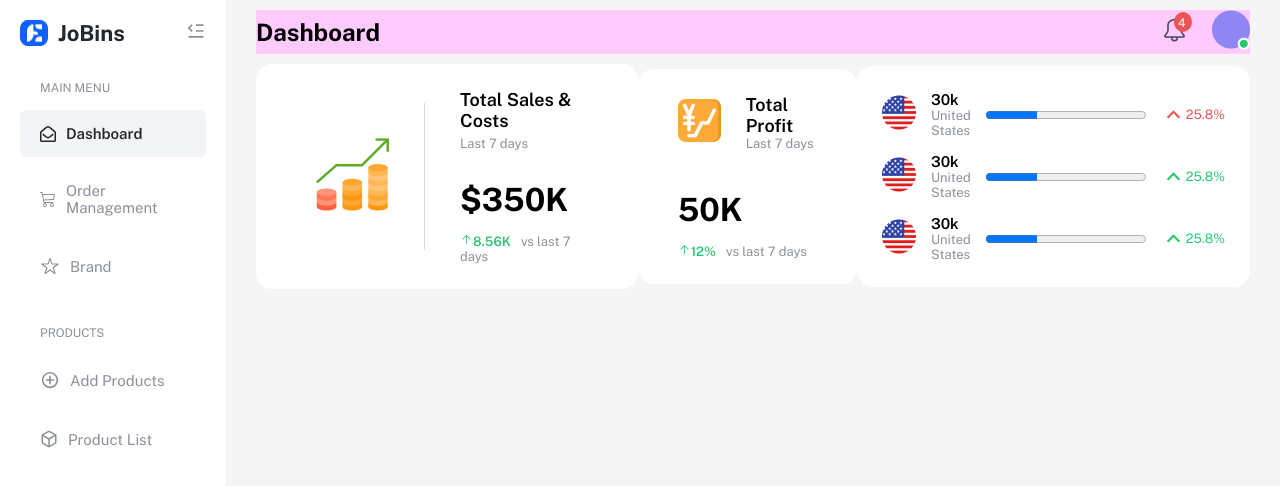
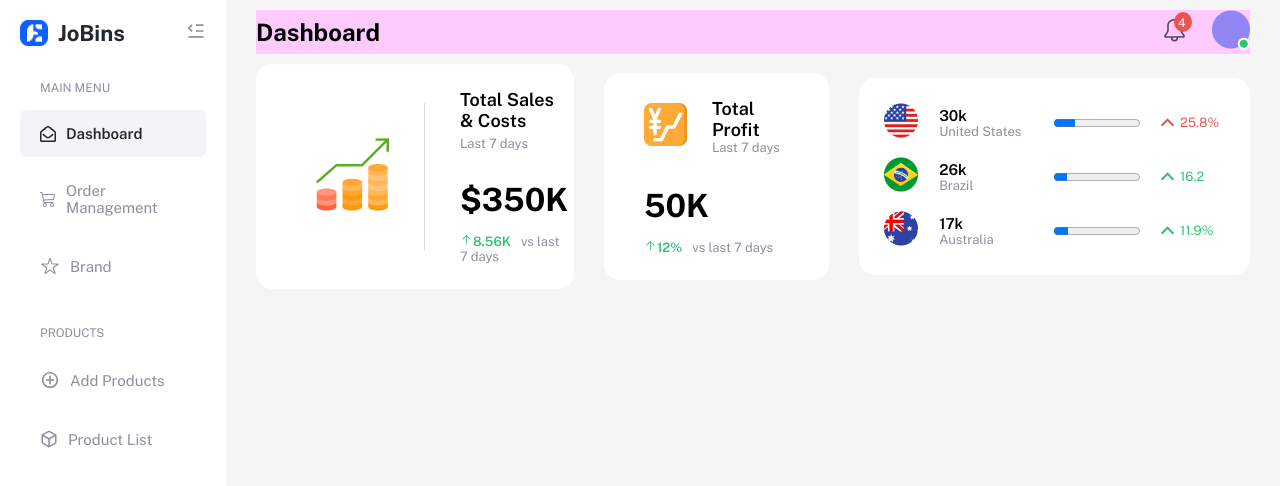
Before and after one commit to sanishkarkee/jobins-frontend-challenge, a React (Vite) app: page / in a window 1280 px wide. Shown: the top 486 px of the page. Built offline with nearby package versions, Linux system fonts and the light colour scheme.

Commit message:
total sales and costs section completed

```diff
--- a/src/components/SalesCosts/SalesCosts.jsx
+++ b/src/components/SalesCosts/SalesCosts.jsx
@@ -71,7 +71,7 @@ const SalesCosts = () => {
                     <p>United States</p>
                   </div>
                   <div className='progress-bar'>
-                    <progress id='file' value='32' max='100'></progress>
+                    <progress id='file' value='25' max='100'></progress>
                   </div>
                   <div className='inc-dec'>
                     <p>
@@ -83,38 +83,38 @@ const SalesCosts = () => {
 
                 <div className='country-item'>
                   <div className='country-img'>
-                    <img src='/assets/salescosts/usa.png' alt='' />
+                    <img src='/assets/salescosts/brazil.png' alt='' />
                   </div>
                   <div className='country-name'>
-                    <h6>30k</h6>
-                    <p>United States</p>
+                    <h6>26k</h6>
+                    <p>Brazil</p>
                   </div>
                   <div className='progress-bar'>
-                    <progress id='file' value='32' max='100'></progress>
+                    <progress id='file' value='16' max='100'></progress>
                   </div>
                   <div className='inc-dec'>
                     <p>
                       <RiArrowUpSLine size={25} />
-                      25.8%
+                      16.2
                     </p>
                   </div>
                 </div>
 
                 <div className='country-item'>
                   <div className='country-img'>
-                    <img src='/assets/salescosts/usa.png' alt='' />
+                    <img src='/assets/salescosts/australia.png' alt='' />
                   </div>
                   <div className='country-name'>
-                    <h6>30k</h6>
-                    <p>United States</p>
+                    <h6>17k</h6>
+                    <p>Australia</p>
                   </div>
                   <div className='progress-bar'>
-                    <progress id='file' value='32' max='100'></progress>
+                    <progress id='file' value='17' max='100'></progress>
                   </div>
                   <div className='inc-dec'>
                     <p>
                       <RiArrowUpSLine size={25} />
-                      25.8%
+                      11.9%
                     </p>
                   </div>
                 </div>
--- a/src/components/SalesCosts/SalesCosts.scss
+++ b/src/components/SalesCosts/SalesCosts.scss
@@ -25,10 +25,12 @@ h6 {
   .sales-costs-wrapper {
     display: flex;
     align-items: center;
-    // justify-content: space-between;
+    gap: 3%;
 
     .total-sales-costs-block {
       @include background-radius;
+
+      width: 32%;
 
       .inner {
         padding: 25px;
@@ -74,6 +76,7 @@ h6 {
     .total-profit-block {
       @include background-radius;
       padding-inline: 15px;
+      width: 20%;
 
       .inner {
         padding: 25px;
@@ -88,7 +91,7 @@ h6 {
         }
 
         .profit-amount {
-          padding-top: 40px;
+          padding-top: 32px;
 
           h3 {
             padding-bottom: 15px;
@@ -107,6 +110,7 @@ h6 {
 
     .progress-percentage-block {
       @include background-radius;
+      width: 40%;
 
       .inner {
         padding: 25px;
@@ -121,10 +125,13 @@ h6 {
 
             .country-img {
               padding-right: 15px;
+              min-width: 40px;
             }
 
             .country-name {
+              flex: 1;
               padding-right: 15px;
+              min-width: 100px;
 
               h6 {
                 font-size: 15px !important;
@@ -132,16 +139,25 @@ h6 {
             }
 
             .progress-bar {
+              flex: 3;
               padding-right: 15px;
+
+              progress {
+                width: 100%;
+              }
             }
 
             .inc-dec {
+              min-width: 70px;
+              text-align: right;
+
               p {
                 display: flex;
                 align-items: center;
                 color: $green;
               }
             }
+
             &:nth-of-type(1) {
               .inc-dec {
                 p {
```
